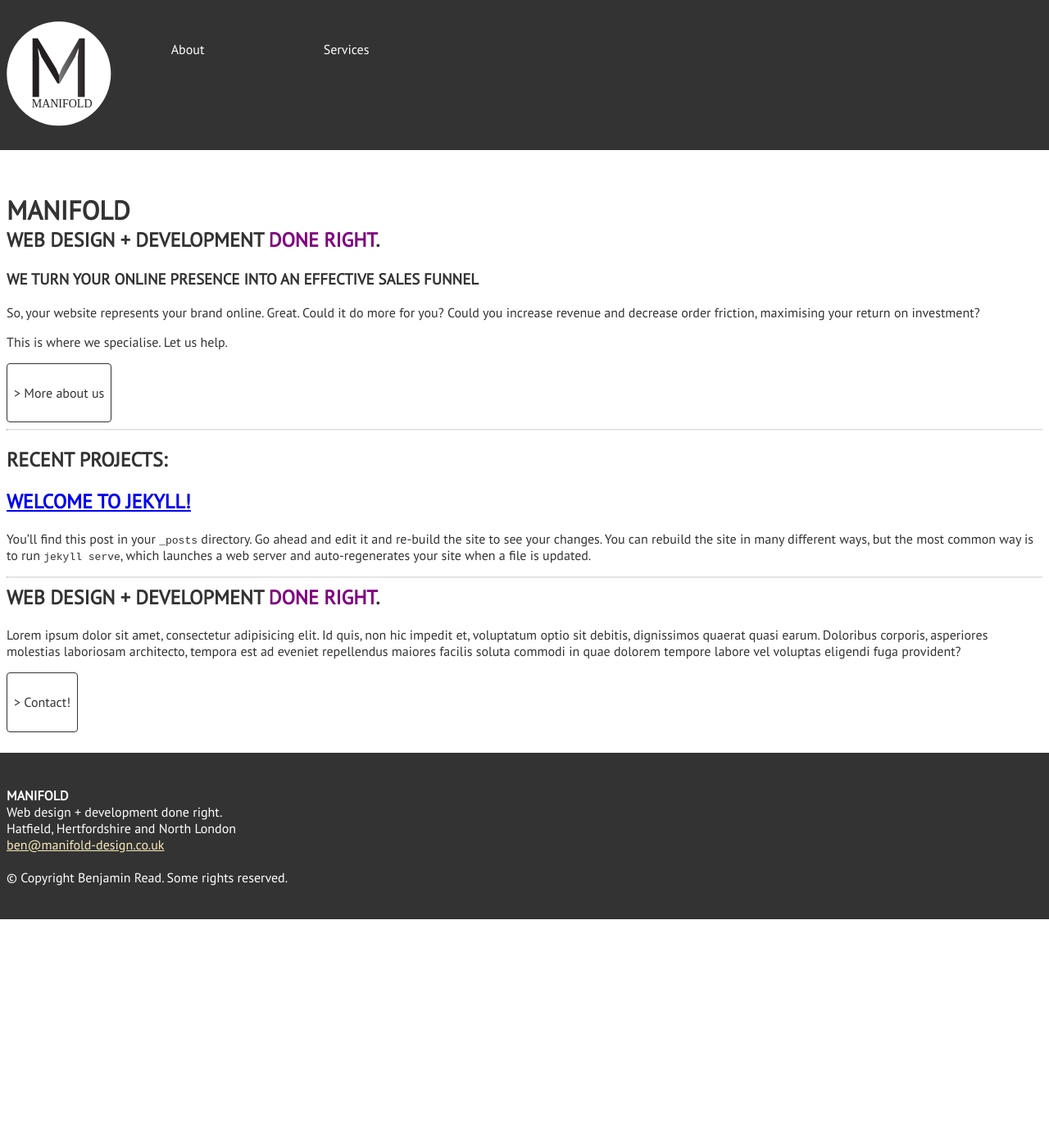
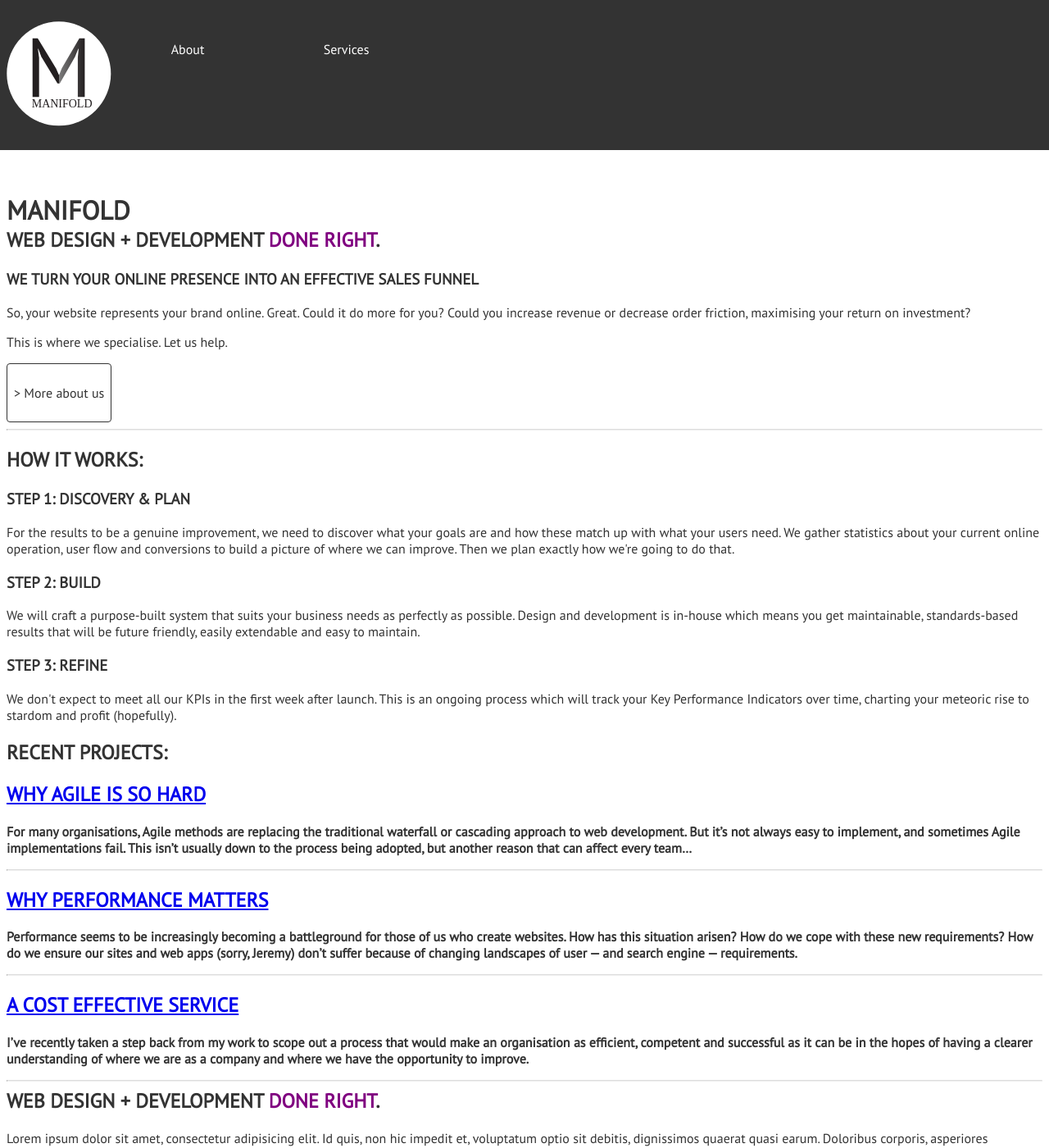
Before and after one commit to endymion1818/manifold, a Jekyll site: the page built from index.html, in a window 1280 px wide and 1400 px high. Shown: the whole window at 82% size. Built offline with Jekyll 4.4.1, drawn with Linux system fonts in a browser that asks for light colours.

Commit message:
index page, dummy posts

```diff
--- /dev/null
+++ b/_posts/2015-12-22-a-cost-effective-service.markdown
@@ -0,0 +1,57 @@
+---
+layout: post
+title:  "A Cost Effective Service"
+date:   2015-12-22 21:49:26 +0000
+categories: project-management
+---
+**I've recently taken a step back from my work to scope out a process that would make an organisation as efficient, competent and successful as it can be in the hopes of having a clearer understanding of where we are as a company and where we have the opportunity to improve.**
+
+I was surprised to find some key lessons in my analysis that I hope you can benefit from too.
+
+This is part 1 of a series, which I hope will eventually include _Part 2:_ Increasing value to stakeholders, _Part 3:_ Providing a build that matches clients needs and _Part 4:_ Demonstrating confidence in the value of the organisation.
+
+### 1. Clearly designed processes that are followed through consistently
+
+Being a successful company means being organised with processes that are put there in order to be as efficient with resources as possible. Spending a bit more time designing processes and following through on them consistently allows key parties to have a clear understanding of where they are in the project. Of course, processes are always a best fit and may require change, but we'll come to that in a bit.
+
+This reduces confusion, frustration and duplicated work.
+
+### 2. Use Backups to Avoid Data Loss
+
+We have 2 backup processes where I currently work. Our server backs up to itself nightly, and a seperate script runs weekly to transfer all changed files onto a local server. This server in turn has an offsite backup process.
+
+This might sound slightly overkill, but without it we would worry, not just about data retreival, but how long it would take to restore a server.
+
+### 3. Use Version Control to enable roll back of code
+
+This almost goes without saying, and has saved my bacon on a number of occasions. Version control has so many benefits, from better collaboration, to allowing you to retrieve code that you've deleted and realised you need later on.
+
+I've used GitHub extensively, and love it.
+
+![Github's Octocat](/perch/resources/screen-shot-2015-03-31-at-17.38.00-1.png)
+
+### 4. Deliver websites on time
+
+It goes without saying, I'm sure you'll agree, that an overrunning project costs wages as well as patience.
+
+### 5. Deliver websites to budget
+
+Seems obvious again, but I wanted to have it clearly documented that we don't just accept it when a project steps over the budget threshold but instead seek to find weak spots in our process and stem the breach.
+
+### 6. Clear communication
+
+Miscommunication causes the most costly mistakes and take the most time and effort to resolve. So I planned to cultivate good working relationships between team members to facilitate good communication. This gets more difficult when you're dealing with offsite workers and contractors, where documentation takes on a greater role.
+
+But just stopping by to see how someone is doing, or sending them a gentle text or email, can really go a long way to facilitating better communication. As long as they _know_ you're doing it out of genuine concern for them.
+
+### 7. Well managed feedback phases
+
+On each tier of service we have a defined amount of feedback phases both the scoping / design and build stages of the project. It's important to include clients in this, in order to increase their confidence in the project. But without clear boundaries for feedback phases (how many there will be, when the deadlines are), things can get messy, and clients start to lose confidence.
+
+My personal view is that three rounds of feedback is the maximum you should have on any project.
+
+That's it!
+
+Personally, these are just things to watch for. They've mostly made the list because I've got bitten by them before. I know from firsthand experience how painful it is to have overruning projects that are quickly spinning out of control.
+
+I hope this was useful :-) I'll write again with _Part 2:_ Increasing value to stakeholders soon.
--- a/_posts/2015-12-29-welcome-to-jekyll.markdown
+++ /dev/null
@@ -1,25 +0,0 @@
----
-layout: post
-title:  "Welcome to Jekyll!"
-date:   2015-12-29 12:43:26 +0000
-categories: jekyll update
----
-You’ll find this post in your `_posts` directory. Go ahead and edit it and re-build the site to see your changes. You can rebuild the site in many different ways, but the most common way is to run `jekyll serve`, which launches a web server and auto-regenerates your site when a file is updated.
-
-To add new posts, simply add a file in the `_posts` directory that follows the convention `YYYY-MM-DD-name-of-post.ext` and includes the necessary front matter. Take a look at the source for this post to get an idea about how it works.
-
-Jekyll also offers powerful support for code snippets:
-
-{% highlight ruby %}
-def print_hi(name)
-  puts "Hi, #{name}"
-end
-print_hi('Tom')
-#=> prints 'Hi, Tom' to STDOUT.
-{% endhighlight %}
-
-Check out the [Jekyll docs][jekyll-docs] for more info on how to get the most out of Jekyll. File all bugs/feature requests at [Jekyll’s GitHub repo][jekyll-gh]. If you have questions, you can ask them on [Jekyll Talk][jekyll-talk].
-
-[jekyll-docs]: http://jekyllrb.com/docs/home
-[jekyll-gh]:   https://github.com/jekyll/jekyll
-[jekyll-talk]: https://talk.jekyllrb.com/
--- /dev/null
+++ b/_posts/2015-12-30-performance-matters.markdown
@@ -0,0 +1,29 @@
+---
+layout: post
+title:  "Why Performance Matters"
+date:   2015-12-30 21:45:26 +0000
+categories: jekyll update
+---
+**Performance seems to be increasingly becoming a battleground for those of us who create websites. How has this situation arisen? How do we cope with these new requirements? How do we ensure our sites and web apps (sorry, Jeremy) don't suffer because of changing landscapes of user — and search engine — requirements.**
+
+"Everyone has broadband now. Therefore, we no longer need to be concerned about site load times" said nobody, ever. But we may have assumed that the advent of much beeefier data plans would mean that load times could become a lower priority.
+
+This assumption ignores the fact that users could be on slower mobile networks. This has been discussed at length elsewhere. But a conversation I had recently highlighted another area that concerns a threat to the web as a whole.
+
+### When Mobile is Not Mobile
+
+Mobile device users are unique in that they have a choice ... they have apps on their devices which might be able to perform a similar task to what they're trying to achieve on your website.
+
+A good example of this is a booking system. Does your website load — and respond — quickly enough for them? That window of opportunity [is now measured in milliseconds](http://www.nytimes.com/2012/03/01/technology/impatient-web-users-flee-slow-loading-sites.html?_r=0 "New York Times article citing Google engineers' speed tests"), not seconds. Will they decide to use a booking system they already have on their device instead? Will they use a search, throwing up all kinds of alternative possibilities for an entertaining evening out.
+
+This 'user abandonment' doesn't just impact on your site, on solely your service. It has wider implications.
+
+### A Performance Win is A Web Win
+
+If people are turning away from their browsers and towards their devices, then how is that going to impact the web in the future? Could the web eventually be relegated to a second-fiddle service, which users only turn to as a backup?
+
+Haven't we seen that model before though? When there was no wifi, where users would have apps on their local devices simply because they _couldn't_ access the web on the go. I remember taking screenshots of Google Maps data so that I could find my way around the wilds of Mid Wales. Although that's perhaps going back a step too far, I personally don't want to lose the web — not for all of its uncontrollable, unfathomable aggregation of data, truthful and otherwise, that abounds.
+
+The web is still the portal to knowledge, to education, to opinion. It's the unique frontier, where anything can happen. If we were to lose the sense of what that means to the average user, then we have lost something quite unique, perhaps forever.
+
+Let's save the web. Let's design for performance.
--- /dev/null
+++ b/_posts/2015-12-31-why-agile-is-so-hard.markdown
@@ -0,0 +1,43 @@
+---
+layout: post
+title:  "Why Agile is So Hard"
+date:   2015-12-31 21:49:26 +0000
+categories: project-management
+---
+**For many organisations, Agile methods are replacing the traditional waterfall or cascading approach to web development. But it's not always easy to implement, and sometimes Agile implementations fail. This isn't usually down to the process being adopted, but another reason that can affect every team...**
+
+Agile as a project management method is such a great tool. Since I was introduced to way of working, I've been excited by the greater segmentation and breakdown of tasks, encouraged when I see items flow across my Kanban task board, and delighted when I'm scoping out a project. I have also been slightly uneasy at the unknowns--the potential for a new client requirement, for the stories that seem to spiral out of control because they need breaking down.
+
+### When Agile Fails
+
+I've also encountered something that can stop Agile dead in it's tracks. Something that is hard to overcome because sometimes, the habits have become so ingrained in an individual or organsation that it's too difficult to overcome.
+
+You see, in order to work in an Agile way you have to let go a little bit. It may be your project, your baby, but without the team having a meaningful stake in it, without them feeling that they own or are responsible for it, it can't succeed.
+
+<blockquote>
+<h1>"In order to work in an Agile way you have to let go a little bit."</h1>
+</blockquote>
+
+If you're used to telling people what to do, this might be something hard to get used to. Your relationship with your co-workers must change if Agile is to succeed. Your colleagues become just that-colleagues, not subordinates.
+
+Now we take on the role of coach and guider instead of "manager". But as a result, something better happens. We take on the role of "director"--someone who directs things, without necessarily being hands-on with every aspect of development.
+
+### Lose Control -- in a Good Way.
+
+Designers too need to let go of the total control they once had over the visual aspects of a project. Instead they guide decisions, as well as being guided themselves, by project requirements, by build requirements, and by the greater good of the project and the team.
+
+If a designer is used to asserting his or her control over a project, that could react badly with the team, especially if there are cross words or absolute statements said out of frustration.
+
+Think about it: what impact will venting frustration have on the team? Will they want to include me, or will I be excluded, even ignored?
+
+Instead, visual designers can work with a team, and see satisfying results of being included as equal partners in the project. They can see developers and others involved using their guidance and recommendations in the project.
+
+And what can be more satisfying that being approached by others for your thoughts? This can happen if designers lose control in a good way.
+
+### Empowerment
+
+When a team is empowered to share equal roles, and be responsible for their segment of work a team flourishes. Once they have understood each of their roles and built mutual respect, the agile process can roll ahead well.
+
+I'm not saying there's never a need for animated discussion, for honest talk. There's always a need for that-in the _appropriate setting_ and with the _appropriate amount of respect_ for your colleagues.
+
+But if we learn to let go, to cede control to the group, to nurture the team to its full potential, to encourage discussion, encourage the challenging of assumptions, then Agile teams will not only avoid problems, but can really succeed in delivering a great project that everybody can be proud of.
--- a/index.html
+++ b/index.html
@@ -8,12 +8,29 @@ layout: home
       <h1 class="page-heading">MANIFOLD</h1>
       <h2 class="page-subhead"> Web design + development <span class="focus">done right</span>.</h2>
       <h3>We turn your online presence into an effective sales funnel</h3>
-      <p>So, your website represents your brand online. Great. Could it do more for you? Could you increase revenue and decrease order friction, maximising your return on investment?</p>
+      <p>So, your website represents your brand online. Great. Could it do more for you? Could you increase revenue or decrease order friction, maximising your return on investment?</p>
       <p>This is where we specialise. Let us help.</p>
       <a class="btn btn-action">&gt; More about us</a>
   </div>
   </section>
   <hr/>
+  <section class="deepdive">
+    <div class="content">
+      <h2>How it Works:</h2>
+      <div class="col-3rd">
+        <h3>Step 1: Discovery &amp; Plan</h3>
+        <p>For the results to be a genuine improvement, we need to discover what your goals are and how these match up with what your users need. We gather statistics about your current online operation, user flow and conversions to build a picture of where we can improve. Then we plan exactly how we're going to do that.</p>
+      </div>
+      <div class="col-3rd">
+        <h3>Step 2: Build</h3>
+        <p>We will craft a purpose-built system that suits your business needs as perfectly as possible. Design and development is in-house which means you get maintainable, standards-based results that will be future friendly, easily extendable and easy to maintain.</p>
+      </div>
+      <div class="col-3rd">
+        <h3>Step 3: Refine</h3>
+        <p>We don't expect to meet all our KPIs in the first week after launch. This is an ongoing process which will track your Key Performance Indicators over time, charting your meteoric rise to stardom and profit (hopefully).</p>
+      </div>
+    </div>
+  </section>
   <section class="post-list">
   <h2>Recent Projects:</h2>
     {% for post in site.posts %}
```
Also changed, not shown: readme.md.
